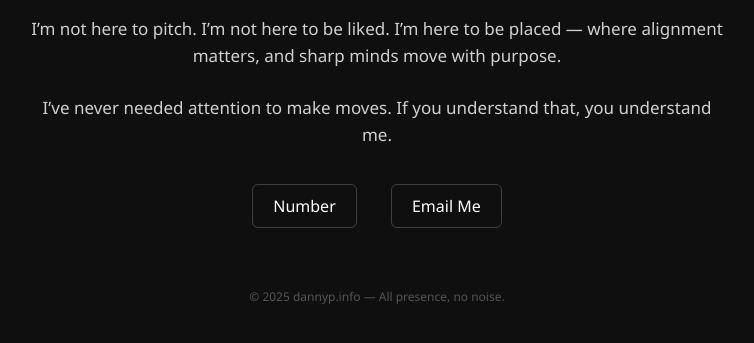
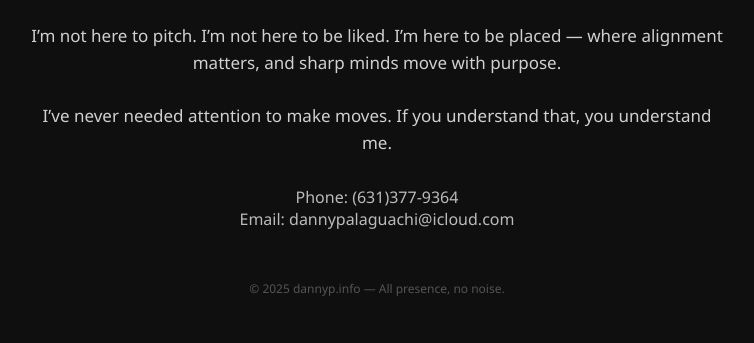
Before and after one commit to 777dannyp/website, a plain HTML site: page index.html in a window 1280 px wide. Shown: the part 359-702 px from the top of the page, without its empty margins (263-1017 px from the left). Drawn offline with Linux system fonts and the light colour scheme.

Commit message:
Update index.html

```diff
--- a/index.html
+++ b/index.html
@@ -44,21 +44,10 @@
       color: #d0d0d0;
     }
 
-    .links a {
-      display: inline-block;
-      margin: 10px 15px;
+    .contact {
+      margin-top: 30px;
       font-size: 16px;
-      color: #ffffff;
-      text-decoration: none;
-      border: 1px solid #ffffff33;
-      padding: 10px 20px;
-      border-radius: 6px;
-      transition: all 0.3s ease;
-    }
-
-    .links a:hover {
-      background-color: #ffffff15;
-      border-color: #ffffff55;
+      color: #bbb;
     }
 
     footer {
@@ -81,9 +70,9 @@
     <p>I’ve never needed attention to make moves.
     If you understand that, you understand me.</p>
 
-    <div class="links">
-      <a href="631-377-9364" target="_blank">Number</a>
-      <a href="dannypalaguachi@icloud.com">Email Me</a>
+    <div class="contact">
+      Phone: (631)377-9364<br>
+      Email: dannypalaguachi@icloud.com
     </div>
 
     <footer>
```
